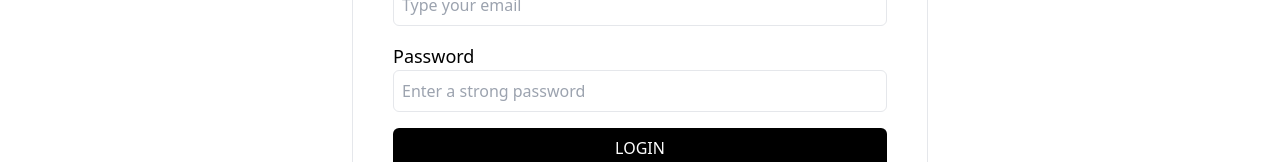
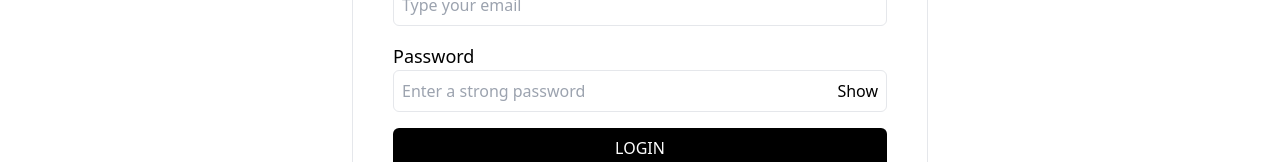
Before and after one commit to JiteshBalani/roc8, a React (Vite) app: page /login in a window 1280 px wide. Shown: the part 385-547 px from the top of the page. Built offline with nearby package versions, Linux system fonts and the light colour scheme.

Commit message:
show and hide password toggle done

```diff
--- a/src/pages/Login.jsx
+++ b/src/pages/Login.jsx
@@ -1,7 +1,15 @@
-import React from 'react'
+import React, { useState } from 'react'
 import { Link } from 'react-router-dom'
 
 const Login = () => {
+
+    const [passwordVisible, setPasswordVisible] = useState(false);
+    const [password, setPassword] = useState('');
+
+    const togglePasswordVisibility = () => {
+        setPasswordVisible(!passwordVisible);
+      };
+
     return (
         <div className='flex justify-center h-[100vh] mt-10'>
 
@@ -25,10 +33,19 @@ const Login = () => {
 
                     <div>
                         <label className='text-lg'>Password</label>
-                        <input type='text'
+                        <div className='flex justify-between p-2 bg-transparent border-[1px] rounded-md w-full'>
+                        <input type={passwordVisible ? 'text' : 'password'}
                             placeholder='Enter a strong password'
-                            className='p-2 bg-transparent border-[1px] rounded-md w-full'
+                            className='outline-none'
+                            value={password}
+                            onChange={(e) => setPassword(e.target.value)}
                         />
+                        <span
+                        className='cursor-pointer'
+                        onClick={togglePasswordVisibility}>
+                        {passwordVisible? 'Hide' : 'Show'}
+                        </span>
+                        </div>
                     </div>
 
                     <button className='bg-black text-white p-2 text-md rounded-md w-full font-thin pt-2'>LOGIN</button><br />
```
